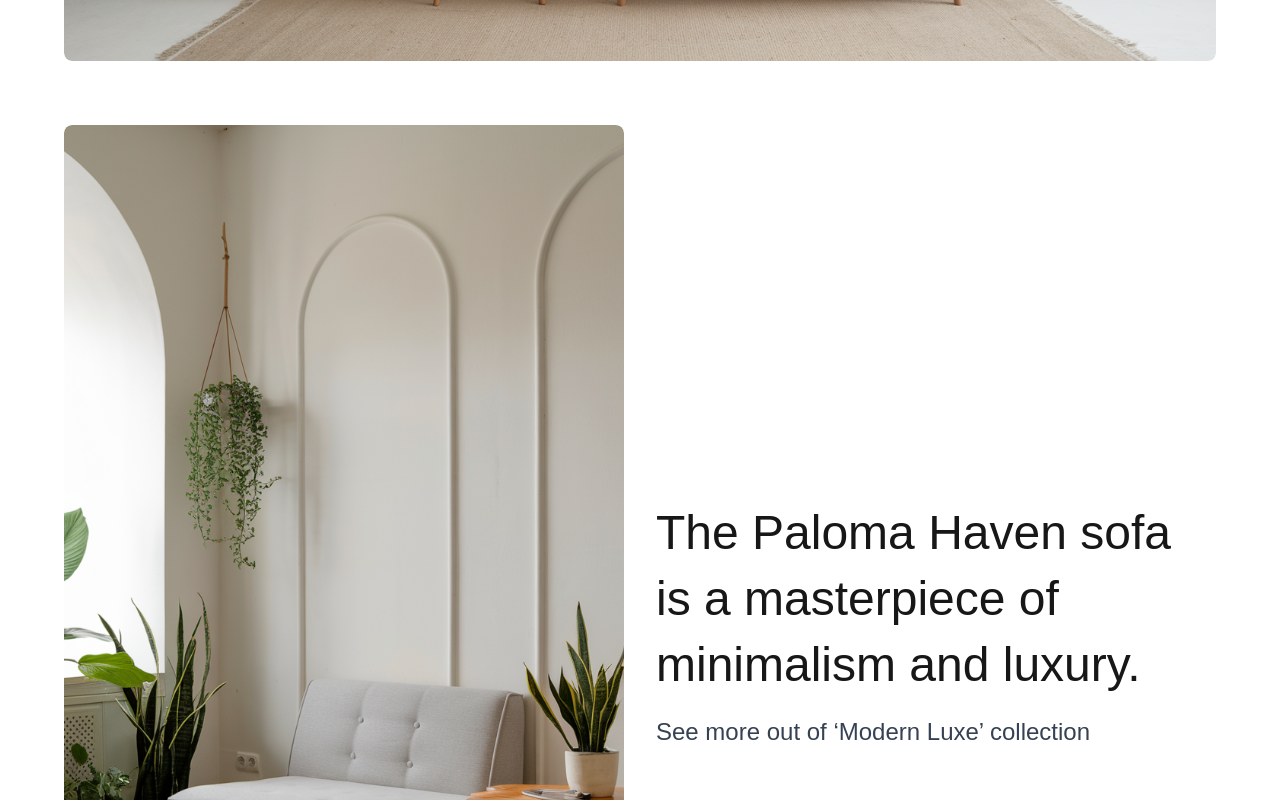
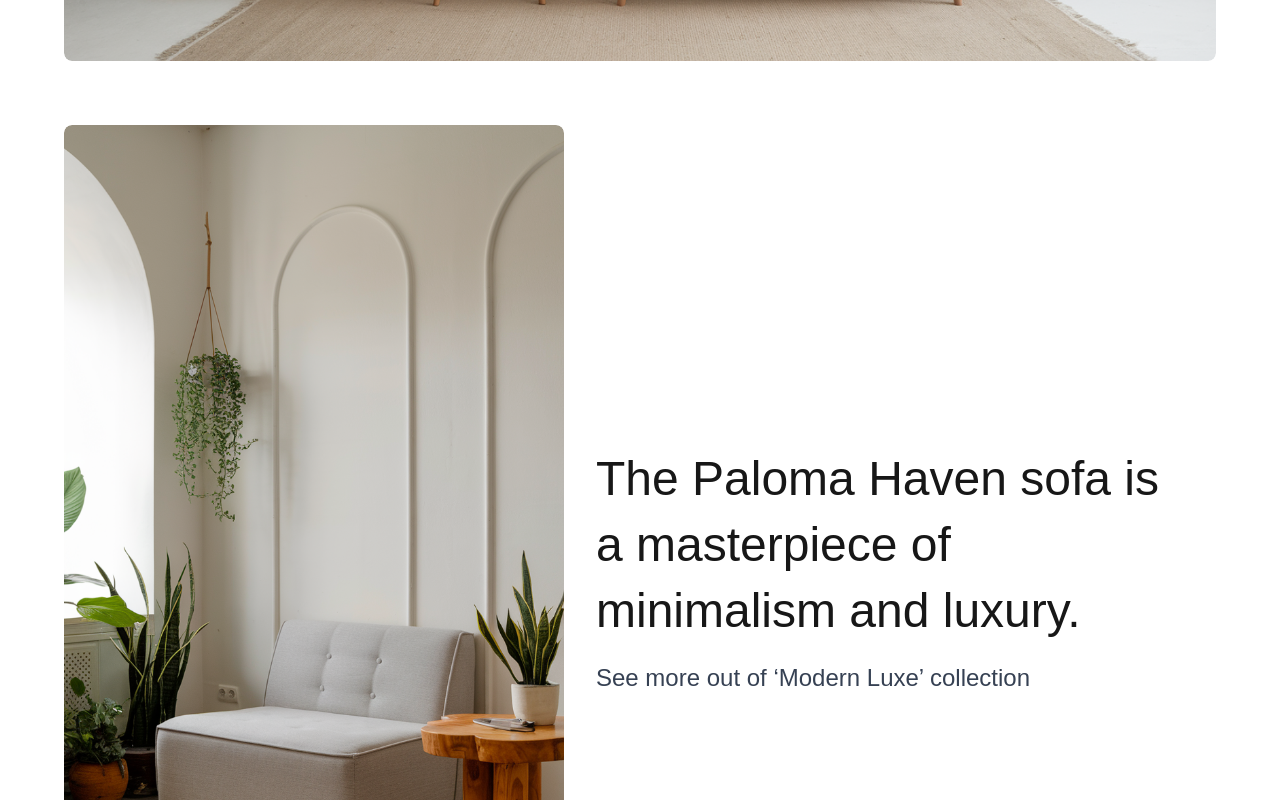
Before and after one commit to scaric-pmfst/agilo-zadatak, a Next.js app in the folder frontend/: page / in a window 1280 px wide. Shown: the part 2480-3280 px from the top of the page. Built offline with nearby package versions, Linux system fonts and the light colour scheme; a web font is replaced by a local one.

Commit message:
Reduced size of final image in `Inspiration`

```diff
--- a/frontend/components/inspiration.tsx
+++ b/frontend/components/inspiration.tsx
@@ -41,7 +41,7 @@ export default function CollectionInspiration() {
       {/* Image 3 + Text */}
       <div className="flex flex-col md:flex-row md:items-center gap-8">
         {/* Image */}
-        <div className="w-full md:w-1/2 overflow-hidden rounded-lg">
+        <div className="w-full md:w-1/2 max-w-[500px] overflow-hidden rounded-lg">
           <Image
             src={image3}
             alt="Setup Image 3"
```
